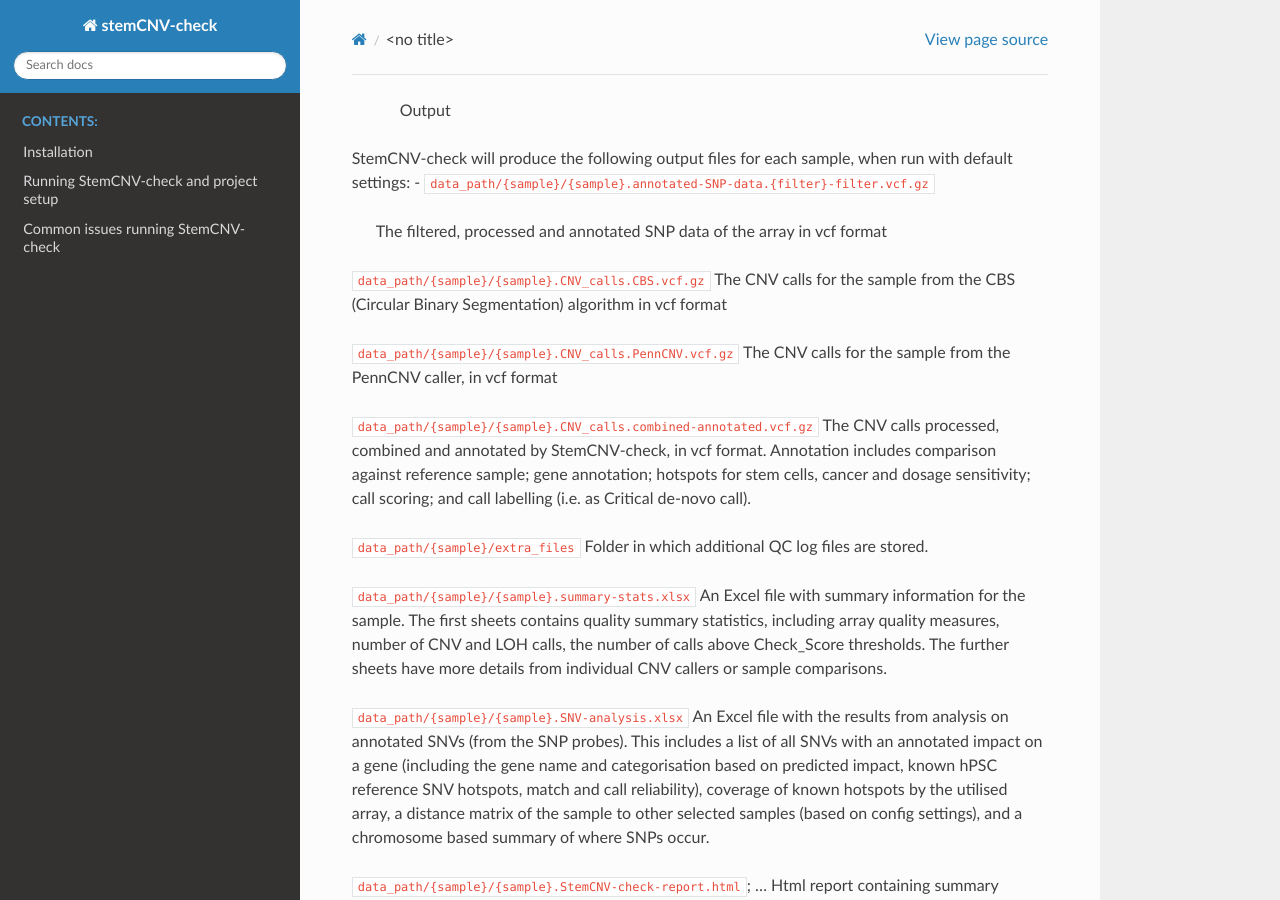
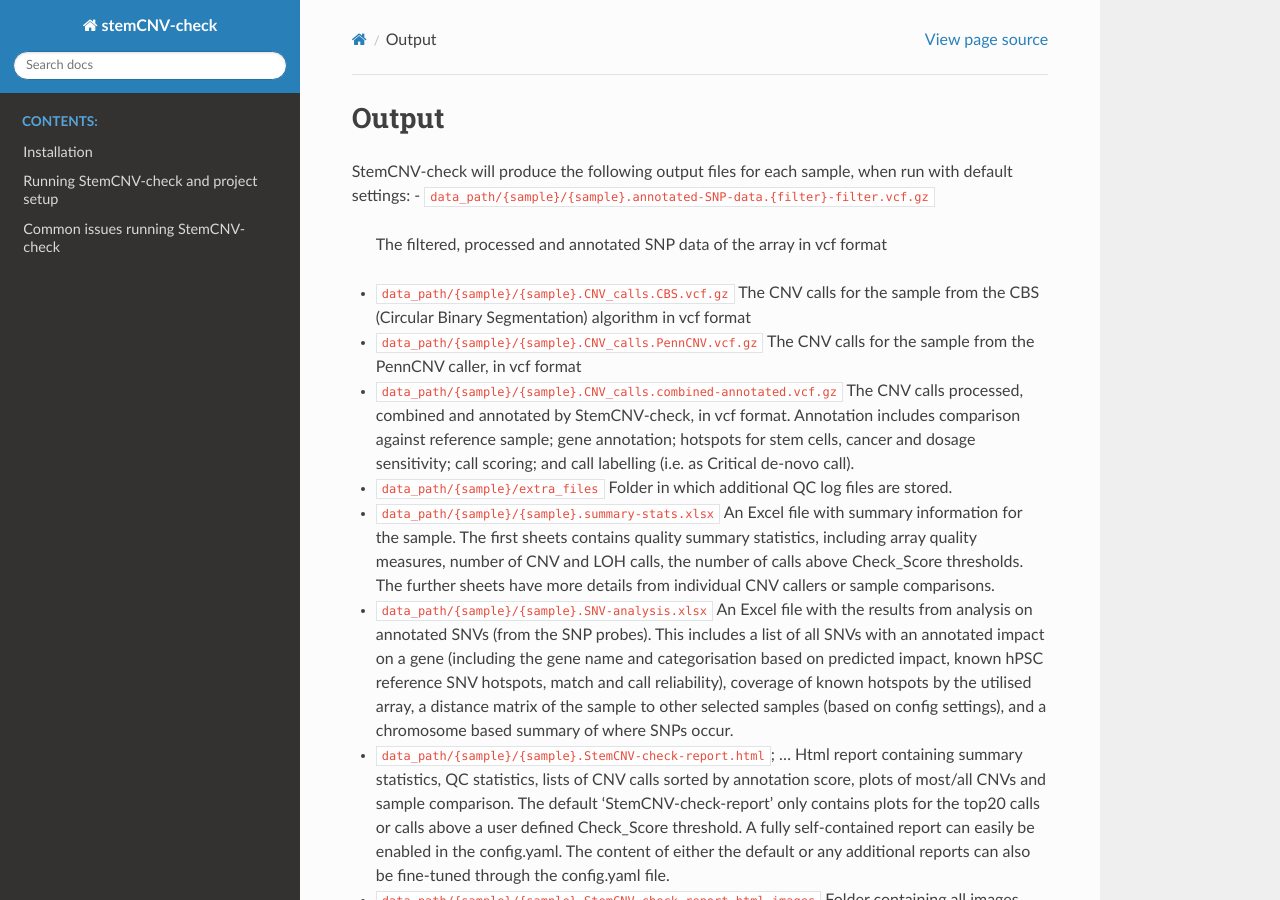
Before and after one commit to icalledmyselfmoon/stemCNV_check_Read_the_docs, a Sphinx documentation site: the page built from source/output_files.rst, in a window 1280 px wide and 900 px high. Built offline with Sphinx 7.4.7 and the Read the Docs theme 3.1.0, drawn with Linux system fonts in a browser that asks for light colours.

Commit message:
Update output_files.rst

```diff
--- a/source/output_files.rst
+++ b/source/output_files.rst
@@ -1,7 +1,5 @@
-
-   Output
-  ------
-  ------
+Output
+============
 
 StemCNV-check will produce the following output files for each sample, when run with default settings:
 - ``data_path/{sample}/{sample}.annotated-SNP-data.{filter}-filter.vcf.gz``
```
